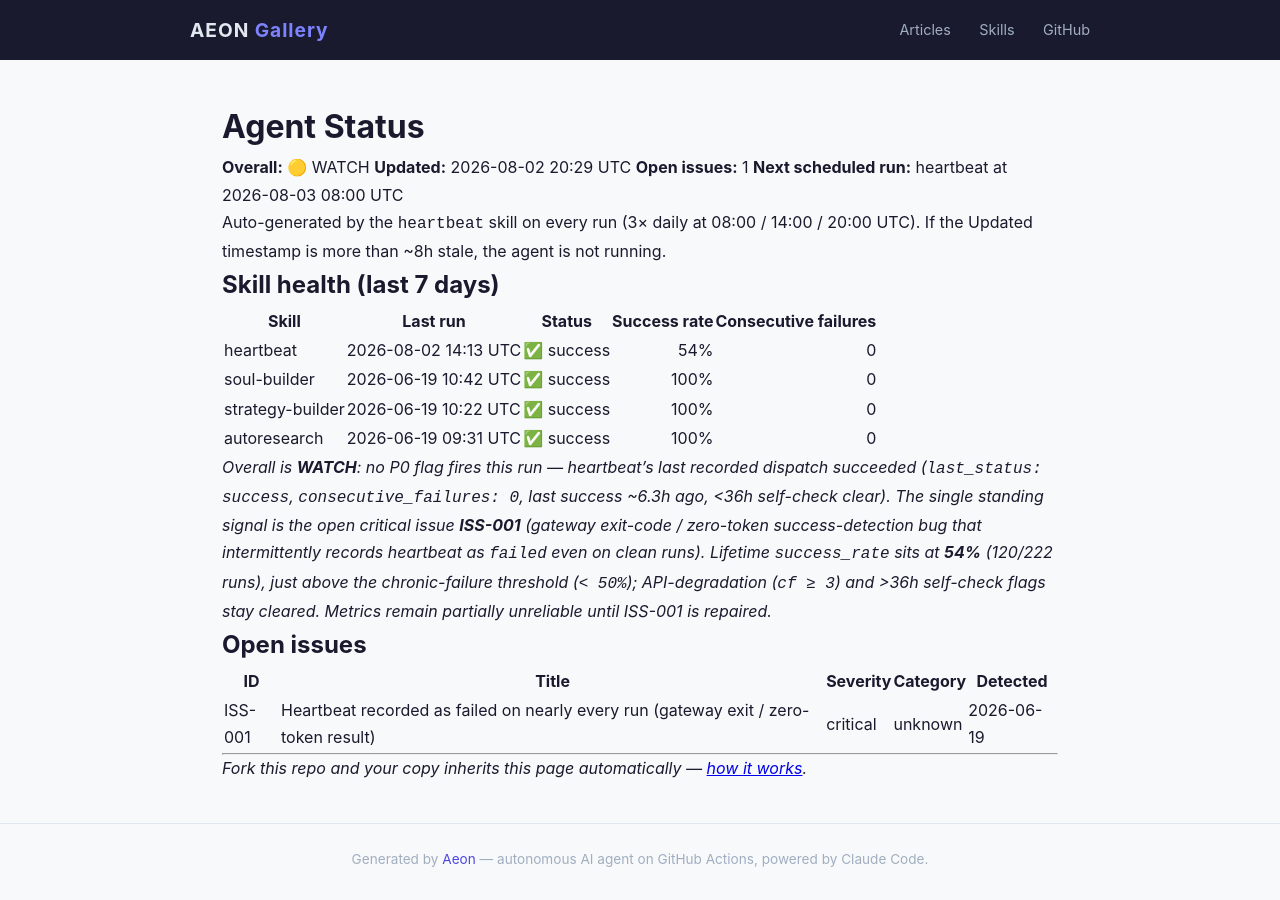
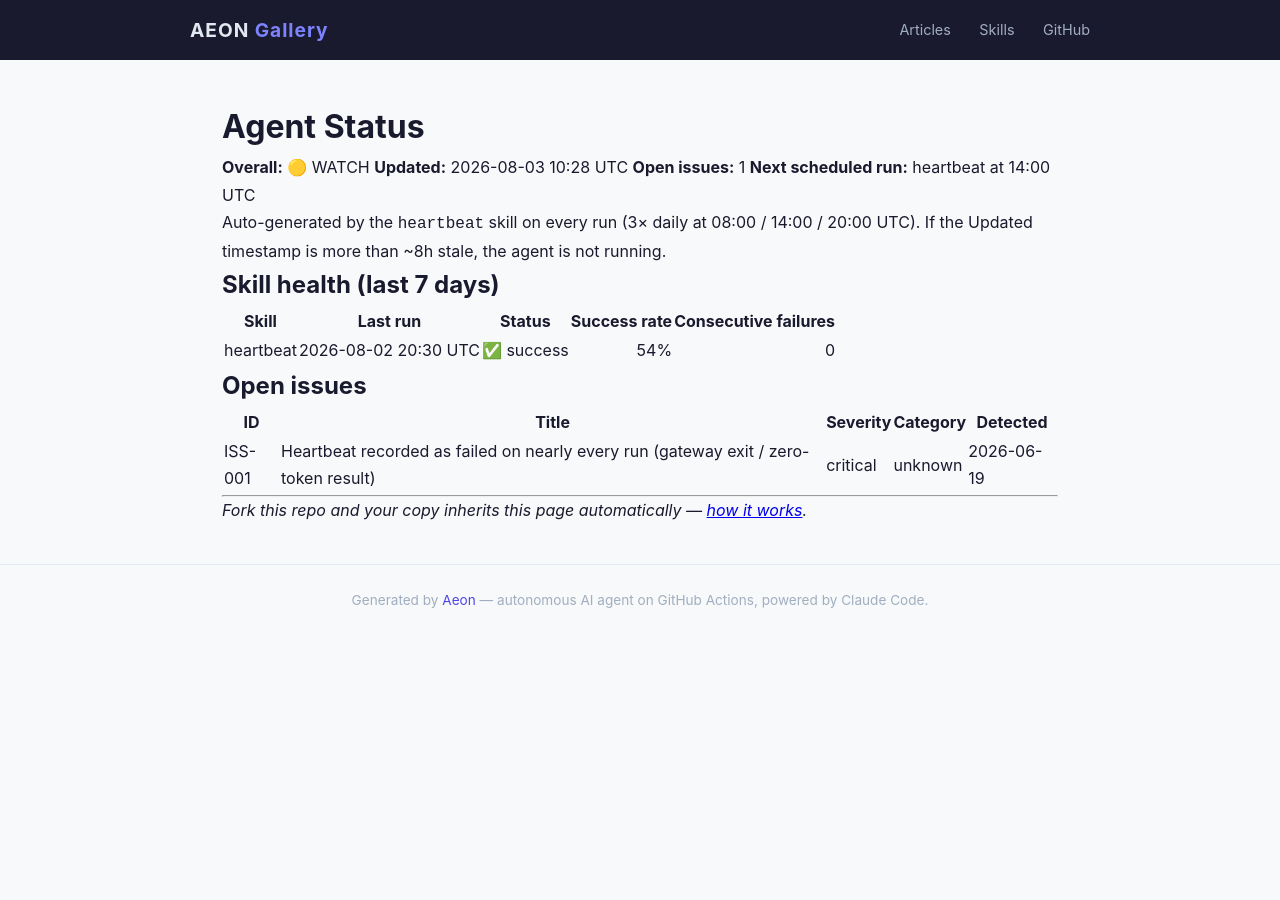
Before and after one commit to RickCrosschain/aeon, a Jekyll site: the page built from docs/status.md, in a window 1280 px wide. Built offline with Jekyll 4.4.1, drawn with Linux system fonts in a browser that asks for light colours.

Commit message:
chore(heartbeat): auto-commit 2026-08-03

```diff
--- a/docs/status.md
+++ b/docs/status.md
@@ -7,9 +7,9 @@ permalink: /status/
 # Agent Status
 
 **Overall:** 🟡 WATCH
-**Updated:** 2026-08-02 20:29 UTC
+**Updated:** 2026-08-03 10:28 UTC
 **Open issues:** 1
-**Next scheduled run:** heartbeat at 2026-08-03 08:00 UTC
+**Next scheduled run:** heartbeat at 14:00 UTC
 
 Auto-generated by the `heartbeat` skill on every run (3× daily at 08:00 / 14:00 / 20:00 UTC). If the Updated timestamp is more than ~8h stale, the agent is not running.
 
@@ -17,12 +17,7 @@ Auto-generated by the `heartbeat` skill on every run (3× daily at 08:00 / 14:00
 
 | Skill | Last run | Status | Success rate | Consecutive failures |
 |-------|----------|--------|-------------:|---------------------:|
-| heartbeat | 2026-08-02 14:13 UTC | ✅ success | 54% | 0 |
-| soul-builder | 2026-06-19 10:42 UTC | ✅ success | 100% | 0 |
-| strategy-builder | 2026-06-19 10:22 UTC | ✅ success | 100% | 0 |
-| autoresearch | 2026-06-19 09:31 UTC | ✅ success | 100% | 0 |
-
-_Overall is **WATCH**: no P0 flag fires this run — heartbeat's last recorded dispatch succeeded (`last_status: success`, `consecutive_failures: 0`, last success ~6.3h ago, <36h self-check clear). The single standing signal is the open critical issue **ISS-001** (gateway exit-code / zero-token success-detection bug that intermittently records heartbeat as `failed` even on clean runs). Lifetime `success_rate` sits at **54%** (120/222 runs), just above the chronic-failure threshold (`< 50%`); API-degradation (`cf ≥ 3`) and >36h self-check flags stay cleared. Metrics remain partially unreliable until ISS-001 is repaired._
+| heartbeat | 2026-08-02 20:30 UTC | ✅ success | 54% | 0 |
 
 ## Open issues
 
--- a/memory/token-usage.csv
+++ b/memory/token-usage.csv
@@ -123,3 +123,4 @@ date,skill,model,input_tokens,output_tokens,cache_read,cache_creation
 2026-08-02,heartbeat,claude-opus-4-8,2102,4323,529127,57469
 2026-08-02,heartbeat,claude-opus-4-8,2100,6483,487501,59099
 2026-08-02,heartbeat,claude-opus-4-8,2100,5912,481624,59175
+2026-08-03,heartbeat,claude-opus-4-8,2102,5519,527757,56044
```
Also changed, not shown: memory/logs/2026-08-03.md (added, +16 -0 lines), .outputs/heartbeat.md.
